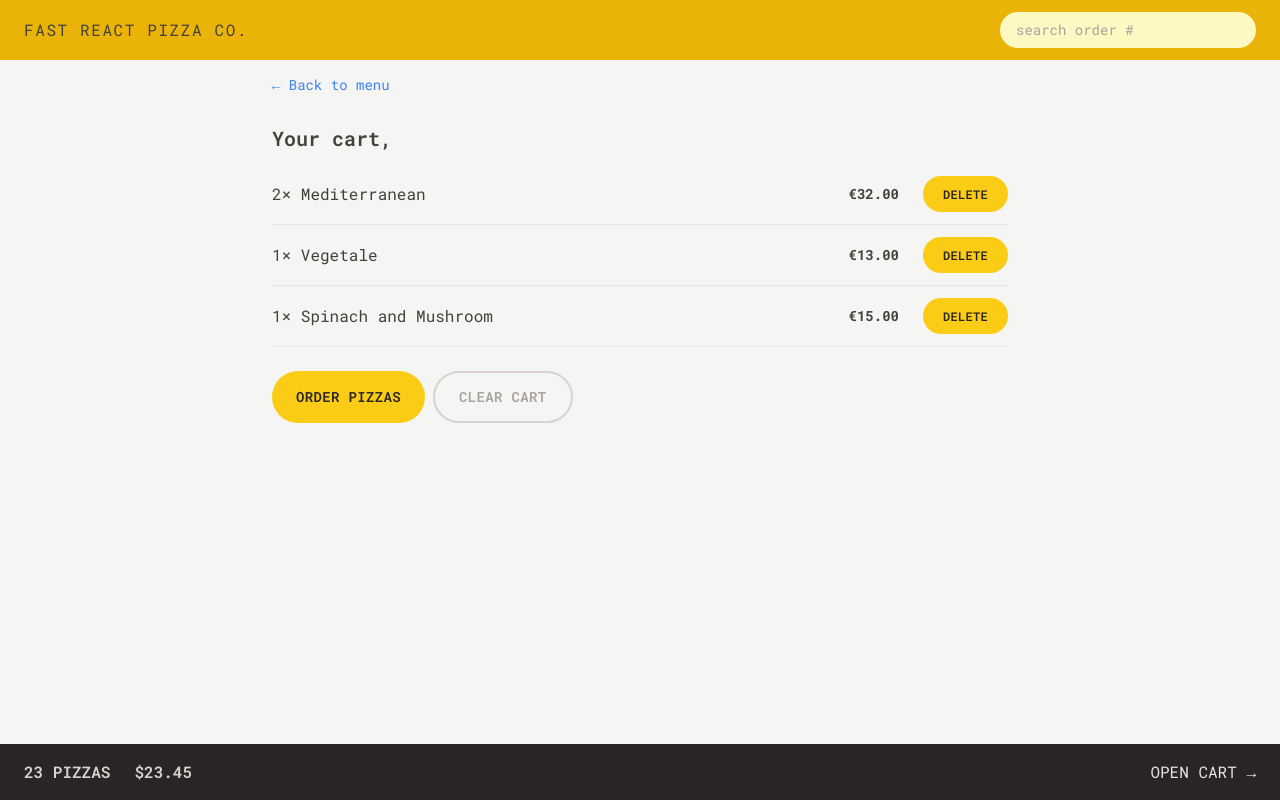
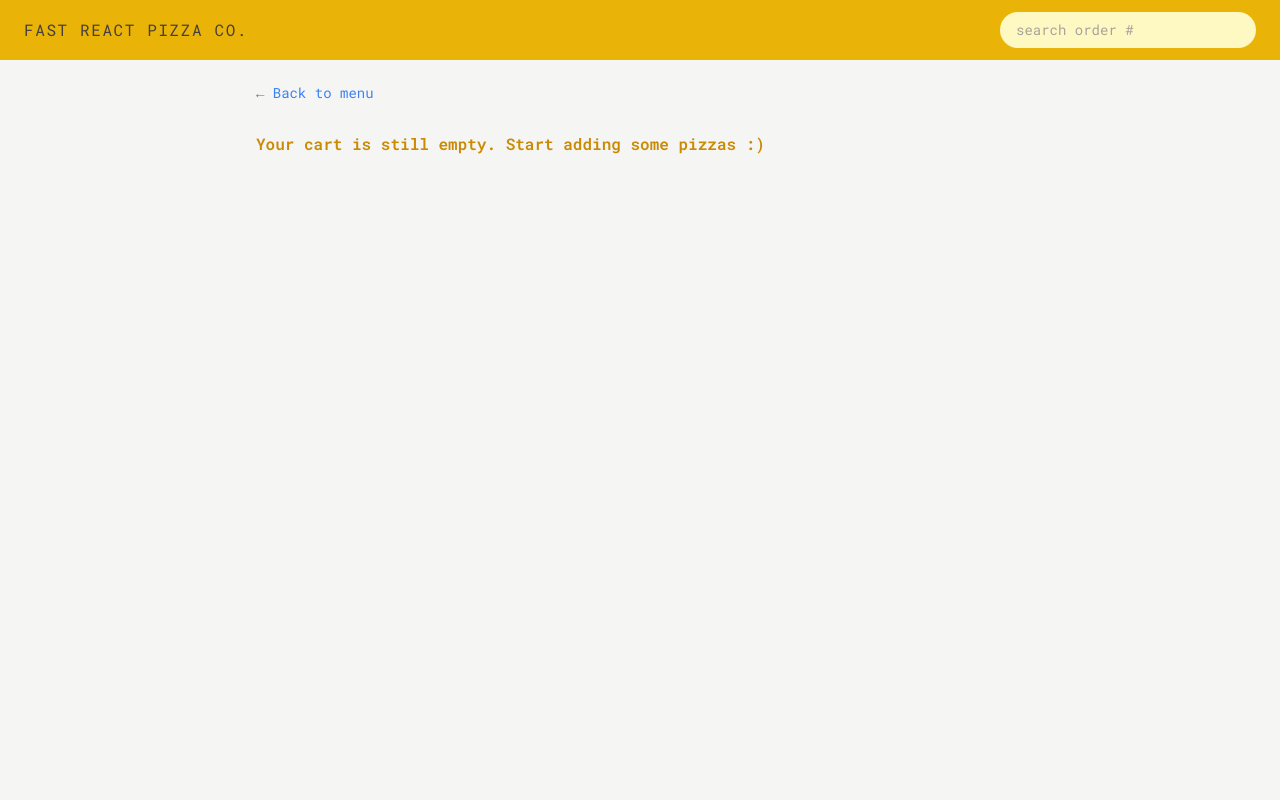
Before and after one commit to AbdelwahabEladawy/Fast-Pizza, a React (Vite) app: page /cart in a window 1280 px wide. Built offline with nearby package versions, Linux system fonts and the light colour scheme.

Commit message:
create DeleteItem Component and apply it into cart and toggle between it and add to cart in menu page also finish add and delete to the cart

```diff
--- a/src/features/cart/Cart.jsx
+++ b/src/features/cart/Cart.jsx
@@ -1,48 +1,58 @@
-import { Link } from 'react-router-dom';
-import LinkButton from '../../ui/LinkButton';
-import Button from"../../ui/Button"
-import CartItem from './CartItem';
-import { useSelector } from 'react-redux';
-const fakeCart = [
-  {
-    pizzaId: 12,
-    name: 'Mediterranean',
-    quantity: 2,
-    unitPrice: 16,
-    totalPrice: 32,
-  },
-  {
-    pizzaId: 6,
-    name: 'Vegetale',
-    quantity: 1,
-    unitPrice: 13,
-    totalPrice: 13,
-  },
-  {
-    pizzaId: 11,
-    name: 'Spinach and Mushroom',
-    quantity: 1,
-    unitPrice: 15,
-    totalPrice: 15,
-  },
-];
+// import { Link } from 'react-router-dom';
+import LinkButton from "../../ui/LinkButton";
+import Button from "../../ui/Button";
+import CartItem from "./CartItem";
+import { useDispatch, useSelector } from "react-redux";
+import { clearCart, getCart } from "./cartSlice";
+import EmptyCart from "./EmptyCart";
+// const fakeCart = [
+//   {
+//     pizzaId: 12,
+//     name: 'Mediterranean',
+//     quantity: 2,
+//     unitPrice: 16,
+//     totalPrice: 32,
+//   },
+//   {
+//     pizzaId: 6,
+//     name: 'Vegetale',
+//     quantity: 1,
+//     unitPrice: 13,
+//     totalPrice: 13,
+//   },
+//   {
+//     pizzaId: 11,
+//     name: 'Spinach and Mushroom',
+//     quantity: 1,
+//     unitPrice: 15,
+//     totalPrice: 15,
+//   },
+// ];
 
 function Cart() {
-  const cart = fakeCart;
+  const cart = useSelector(getCart);
   const username = useSelector((state) => state.user.username);
+  const dispatch = useDispatch();
 
+  if (!cart.length) return <EmptyCart />;
   return (
-    <div className='px-4 py-3'>
-      <LinkButton to='/menu'>&larr; Back to menu</LinkButton>
+    <div className="px-4 py-3">
+      <LinkButton to="/menu">&larr; Back to menu</LinkButton>
 
-      <h2 className='mt-7 text-xl font-semibold'>Your cart, {username}</h2>
-      <ul className='divide-y divide-stone-200 border-b  mt-3'>
-      {  cart.map(item => <CartItem item={item} key={item.key}/> )}
+      <h2 className="mt-7 text-xl font-semibold">Your cart, {username}</h2>
+      <ul className="divide-y divide-stone-200 border-b  mt-3">
+        {cart.map((item) => (
+          <CartItem item={item} key={item.id} />
+        ))}
       </ul>
 
-      <div className='mt-6 space-x-2'>
-        <Button type="primary" to="/order/new">Order pizzas</Button>
-        <Button type="secondary" >Clear cart</Button>
+      <div className="mt-6 space-x-2">
+        <Button type="primary" to="/order/new">
+          Order pizzas
+        </Button>
+        <Button type="secondary" onClick={() => dispatch(clearCart())}>
+          Clear cart
+        </Button>
       </div>
     </div>
   );
--- a/src/features/cart/CartItem.jsx
+++ b/src/features/cart/CartItem.jsx
@@ -1,5 +1,5 @@
 import { formatCurrency } from "../../utils/helpers";
-import Button from "../../ui/Button"
+import DeleteItem from "./DeleteItem";
 function CartItem({ item }) {
   const { pizzaId, name, quantity, totalPrice } = item;
 
@@ -7,11 +7,10 @@ function CartItem({ item }) {
     <li className="py-3 sm:flex sm:items-center sm:justify-between">
       <p className="mb-1 sm:mb-0">
         {quantity}&times; {name}
-      </p >
+      </p>
       <div className="flex items-center justify-between sm:gap-6">
         <p className="text-sm font-bold">{formatCurrency(totalPrice)}</p>
-        <Button type="small">Delete</Button>
-
+        <DeleteItem pizzaId={pizzaId} />
       </div>
     </li>
   );
--- a/src/features/cart/CartOverview.jsx
+++ b/src/features/cart/CartOverview.jsx
@@ -1,11 +1,20 @@
+import { useSelector } from "react-redux";
 import { Link } from "react-router-dom";
+import { TotalPizzaQuantity, TotalPriceOfCart } from "./cartSlice";
+import { formatCurrency } from "../../utils/helpers";
 
 function CartOverview() {
+  const totalQuantity = useSelector(TotalPizzaQuantity);
+  const totalCartPrice=useSelector(TotalPriceOfCart)
+  if(!totalQuantity) return null
+
+  // const totalPrice=
+
   return (
     <div className="bg-stone-800 text-stone-200 uppercase p-4 sm:px-6 text-sm md:text-base flex items-center justify-between ">
       <p className="text-stone-300 font font-semibold space-x-4 sm:space-x-6   ">
-        <span> 23 pizzas</span>
-        <span>$23.45</span>
+        <span> {totalQuantity}</span>
+        <span>{formatCurrency(totalCartPrice)}</span>
       </p>
       <Link to={"/cart"}>Open cart &rarr;</Link>
     </div>
--- /dev/null
+++ b/src/features/cart/DeleteItem.jsx
@@ -0,0 +1,12 @@
+import { useDispatch } from "react-redux";
+import Button from "../../ui/Button";
+import { deleteItem } from "./cartSlice";
+
+export default function DeleteItem({pizzaId}) {
+
+const dispatch=useDispatch()
+
+  return (
+    <Button type="small" onClick={()=>dispatch(deleteItem(pizzaId))}>Delete</Button>
+  )
+}
--- a/src/features/cart/EmptyCart.jsx
+++ b/src/features/cart/EmptyCart.jsx
@@ -1,11 +1,13 @@
 import { Link } from 'react-router-dom';
+import Button from '../../ui/Button';
+import LinkButton from '../../ui/LinkButton';
 
 function EmptyCart() {
   return (
-    <div>
-      <Link to="/menu">&larr; Back to menu</Link>
+    <div className='my-5'>
+      <LinkButton><Link to="/menu">&larr; Back to menu</Link></LinkButton>
 
-      <p>Your cart is still empty. Start adding some pizzas :)</p>
+      <p className='mt-7 font-semibold text-yellow-600'>Your cart is still empty. Start adding some pizzas :)</p>
     </div>
   );
 }
--- a/src/features/cart/cartSlice.js
+++ b/src/features/cart/cartSlice.js
@@ -1,14 +1,16 @@
 import { createSlice } from "@reduxjs/toolkit";
+// import button from "../../ui/Button";
 
 const initialState = {
-  cart: [],
-  cart: {
-    pizzaId: 12,
-    name: "margritta",
-    quantity: 2,
-    unitPrice: 16,
-    totalPrice: 35,
-  },
+  cart: [
+    // {
+    //   pizzaId: 12,
+    //   name: "margritta",
+    //   quantity: 2,
+    //   unitPrice: 16,
+    //   totalPrice: 35,
+    // },
+  ],
 };
 
 const cartSlice = createSlice({
@@ -48,4 +50,14 @@ export const {
   clearCart,
 } = cartSlice.actions;
 
-export default cartSlice.reducer
+export default cartSlice.reducer;
+
+export const TotalPizzaQuantity = (state) =>
+  state.cart.cart.reduce((sum, item) => sum + item.quantity, 0);
+export const TotalPriceOfCart = (state) =>
+  state.cart.cart.reduce((sum, item) => sum + item.totalPrice, 0);
+
+export const getCart = (state) => state.cart.cart;
+
+export const getCurrentQuantityByID = (id) => (state) =>
+  state.cart.cart.find((item) => item.pizzaId === id)?.quantity ?? 0
--- a/src/features/menu/MenuItem.jsx
+++ b/src/features/menu/MenuItem.jsx
@@ -1,19 +1,60 @@
 import { formatCurrency } from "../../utils/helpers";
-import Button from "../../ui/Button"
+import Button from "../../ui/Button";
+import { useDispatch, useSelector } from "react-redux";
+import { addItem, getCurrentQuantityByID } from "../cart/cartSlice";
+import DeleteItem from "../cart/DeleteItem";
 
 function MenuItem({ pizza }) {
   const { id, name, unitPrice, ingredients, soldOut, imageUrl } = pizza;
+  const dispatch = useDispatch();
+
+const currentQuantity=useSelector(getCurrentQuantityByID(id))
+const  isInCart=currentQuantity>0;
+
+
+  function handleAddItem() {
+    // console.log(id);
+
+    const newItem = {
+      pizzaId: id,
+      name,
+      quantity: 1,
+      unitPrice,
+      totalPrice: unitPrice*1,
+    };
+    dispatch(addItem(newItem))
+  }
 
   return (
     <li className="flex gap-4 py-2 ">
-      <img src={imageUrl} alt={name} className={`h-24  ${soldOut?"opacity-70 grayscale":""}`}/>
+      <img
+        src={imageUrl}
+        alt={name}
+        className={`h-24  ${soldOut ? "opacity-70 grayscale" : ""}`}
+      />
       <div className="flex flex-col grow pt-0.5">
         <p className=" font-medium ">{name}</p>
-        <p className="text-sm italic text-stone-500 capitalize">{ingredients.join(", ")}</p>
+        <p className="text-sm italic text-stone-500 capitalize">
+          {ingredients.join(", ")}
+        </p>
         <div className="mt-auto flex items-center justify-between ">
-          {!soldOut ? <p className="text-sm">{formatCurrency(unitPrice)}</p>
-          : <p className="text-sm text-stone-500 font-medium uppercase">Sold out</p>}
-<Button type="small">Add to cart</Button>
+          {!soldOut ? (
+            <p className="text-sm">{formatCurrency(unitPrice)}</p>
+          ) : (
+            <p className="text-sm text-stone-500 font-medium uppercase">
+              Sold out
+            </p>
+          )}
+{isInCart&&<DeleteItem  pizzaId={id}/>
+}
+
+
+
+          {!soldOut && !isInCart&& (
+            <Button onClick={handleAddItem} type="small">
+              Add to cart
+            </Button>
+          )}
         </div>
       </div>
     </li>
--- a/src/ui/Button.jsx
+++ b/src/ui/Button.jsx
@@ -1,29 +1,47 @@
 import React from "react";
 import { Link } from "react-router-dom";
 
-export default function button({ children, disabled, to,type }) {
+ function Button({ children, disabled, to, type, onClick }) {
   const base = `bg-yellow-400 text-sm uppercase font-semibold text-stone-800 inline-block tracking-wide
             rounded-full hover:bg-yellow-300 transition-colors duration-300
            focus:outline-none focus:ring focus:ring-yellow-300 focus-offset-4
            disabled:cursor-not-allowed `;
 
-           const styles={
-            primary:base+" py-3 px-4 md:px-6 md:py-4",
-            small:base+"py-2 md:px-5 md:py-2.5 px-2 text-xs",
-            secondary: ` text-sm border border-2 border-stone-300 uppercase font-semibold text-stone-400 inline-block tracking-wide
+  const styles = {
+    primary: base + " py-3 px-4 md:px-6 md:py-4",
+    small: base + "py-2 md:px-5 md:py-2.5 px-2 text-xs",
+    secondary: ` text-sm border border-2 border-stone-300 uppercase font-semibold text-stone-400 inline-block tracking-wide
             rounded-full hover:bg-stone-300 hover:text-stone-800 focus:text-stone-800 transition-colors duration-300
            focus:outline-none focus:ring focus:ring-stone-200 focus-offset-4  focus:bg-stone-300
-           disabled:cursor-not-allowed py-2.5 px-4 md:px-6 md:py-3.5  `
-           }
+           disabled:cursor-not-allowed py-2.5 px-4 md:px-6 md:py-3.5  `,
+  };
+
+
+
   if (to)
     return (
       <Link to={to} className={styles[type]}>
         {children}
       </Link>
     );
+
+
+
+
+  if (onClick){
+    return (
+      <button className={styles[type]} onClick={onClick} disabled={disabled}>
+        {children}
+      </button>
+    );
+  }
+
+
   return (
     <button className={styles[type]} disabled={disabled}>
       {children}
     </button>
   );
 }
+
+export default Button
```
